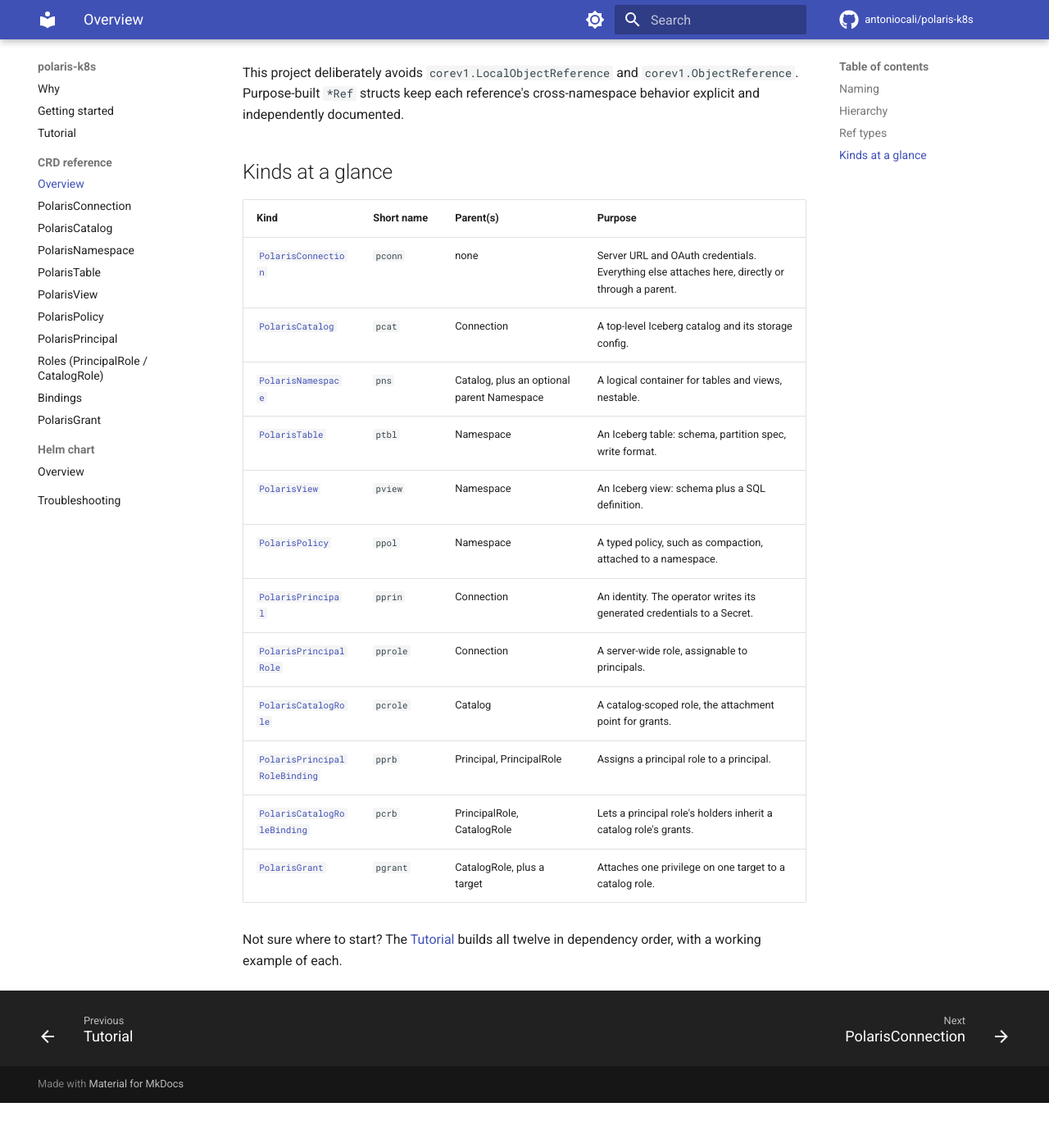
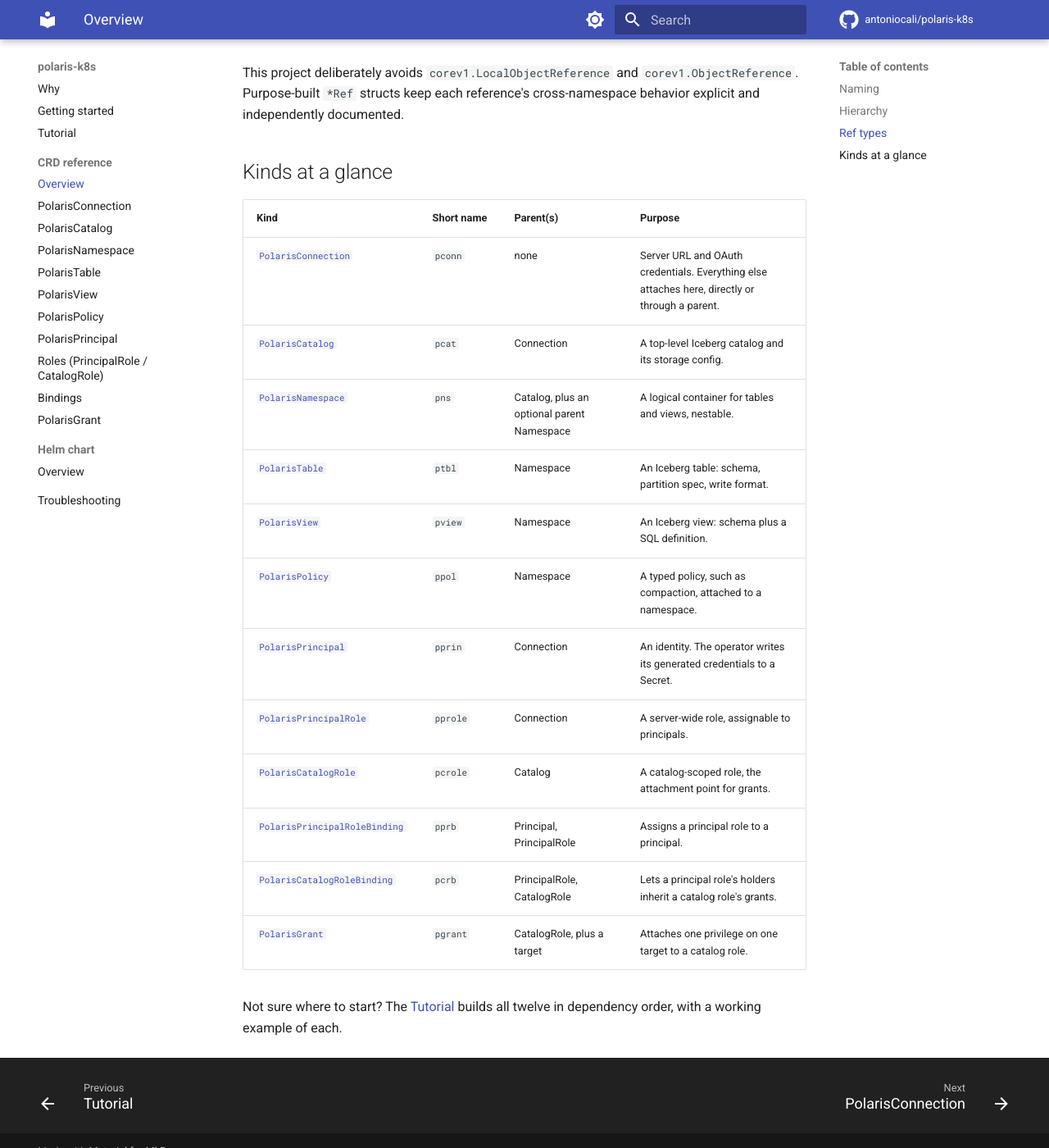
Before and after one commit to antoniocali/polaris-k8s, an MkDocs documentation site: the page built from docs/crds/index.md, in a window 1280 px wide and 1400 px high, scrolled down 1101 px. Shown: the whole window at 82% size. Built offline with MkDocs 1.6.1 and Material for MkDocs 9.7.7, drawn with Linux system fonts in a browser that asks for light colours; comment, search, counter and statistics services are not loaded; before the commit the page ends 2446 px from its top, so only the background shows below that.

Commit message:
Stop CRD names from breaking mid-word in table cells (#24)
Material's default table CSS lets `code` spans break mid-word so a
long URL doesn't overflow a narrow column. That's wrong for CRD kind
names like PolarisPrincipalRoleBinding: there's no good place to break
a CamelCase identifier, so every table referencing a kind (the CRD
overview's "Kinds at a glance", every *Ref type table, and so on) was
chopping names across lines wherever the browser felt like it.

Added docs/stylesheets/extra.css forcing `white-space: nowrap` on
`code` inside tables specifically (left alone elsewhere, where long
tokens legitimately benefit from being able to wrap). Material already
wraps tables in a horizontally-scrolling container at runtime for the
rare case where a column genuinely can't fit, confirmed the same way
the code-annotation feature was: reading the built JS bundle, since
that behavior doesn't show up in the static HTML either.

Co-authored-by: Claude Sonnet 5 <noreply@anthropic.com>

```diff
--- /dev/null
+++ b/docs/stylesheets/extra.css
@@ -0,0 +1,11 @@
+/* Material's default table CSS lets `code` spans break mid-word so a long
+   URL or path doesn't overflow a narrow column. That's wrong for CRD kind
+   names (PolarisPrincipalRoleBinding, etc.): there's no good place to break
+   a CamelCase identifier, so it gets chopped arbitrarily. Keep those on one
+   line instead; Material already wraps tables in a horizontally-scrolling
+   container for the rare case where a column genuinely can't fit. */
+.md-typeset table code {
+  white-space: nowrap;
+  word-break: normal;
+  overflow-wrap: normal;
+}
--- a/mkdocs.yml
+++ b/mkdocs.yml
@@ -2,6 +2,9 @@ site_name: polaris-k8s
 site_description: A Kubernetes operator that manages Apache Polaris as Infrastructure-as-Code
 site_url: https://calific.io/polaris-k8s/
 repo_url: https://github.com/antoniocali/polaris-k8s
+
+extra_css:
+  - stylesheets/extra.css
 repo_name: antoniocali/polaris-k8s
 edit_uri: edit/main/docs/
 
```
